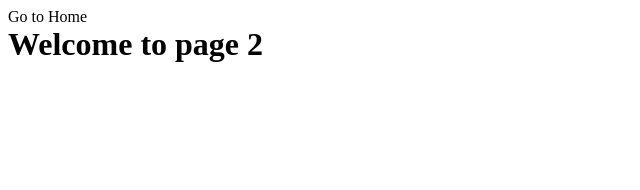
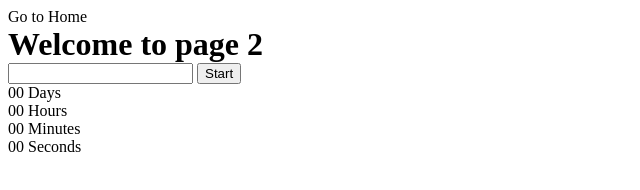
Before and after one commit to VladyslavPikuza/goit-js-hw-10, a plain HTML site: page 1-timer.html in a window 1280 px wide. Shown: the whole page, without its empty margins (0-640 px from the left). Drawn offline with Linux system fonts and the light colour scheme.

Commit message:
Deploying to gh-pages from @ VladyslavPikuza/goit-js-hw-10@9e87cec20098c72bf90fa3a36511423644d110c2 🚀

```diff
--- a/1-timer.html
+++ b/1-timer.html
@@ -5,12 +5,33 @@
     <meta http-equiv="X-UA-Compatible" content="IE=edge" />
     <meta name="viewport" content="width=device-width, initial-scale=1.0" />
     <title>Page 2</title>
-    <script type="module" crossorigin src="/goit-js-hw-10/1-timer.js"></script>
-    <link rel="modulepreload" crossorigin href="/goit-js-hw-10/assets/styles-B4s-4mBC.js">
+    <script type="module" crossorigin src="/goit-js-hw-10/assets/styles-B4s-4mBC.js"></script>
     <link rel="stylesheet" crossorigin href="/goit-js-hw-10/assets/styles-B9kkWxtF.css">
   </head>
   <body>
     <a href="./index.html">Go to Home</a>
     <h1>Welcome to page 2</h1>
+    <input type="text" id="datetime-picker" />
+    <button type="button" data-start>Start</button>
+
+    <div class="timer">
+      <div class="field">
+        <span class="value" data-days>00</span>
+        <span class="label">Days</span>
+      </div>
+      <div class="field">
+        <span class="value" data-hours>00</span>
+        <span class="label">Hours</span>
+      </div>
+      <div class="field">
+        <span class="value" data-minutes>00</span>
+        <span class="label">Minutes</span>
+      </div>
+      <div class="field">
+        <span class="value" data-seconds>00</span>
+        <span class="label">Seconds</span>
+      </div>
+    </div>
+
   </body>
 </html>
--- a/1-timer.js
+++ /dev/null
@@ -1,2 +0,0 @@
-import"./assets/styles-B4s-4mBC.js";console.log("timer");
-//# sourceMappingURL=1-timer.js.map
```
Also changed, not shown: 1 other file.
